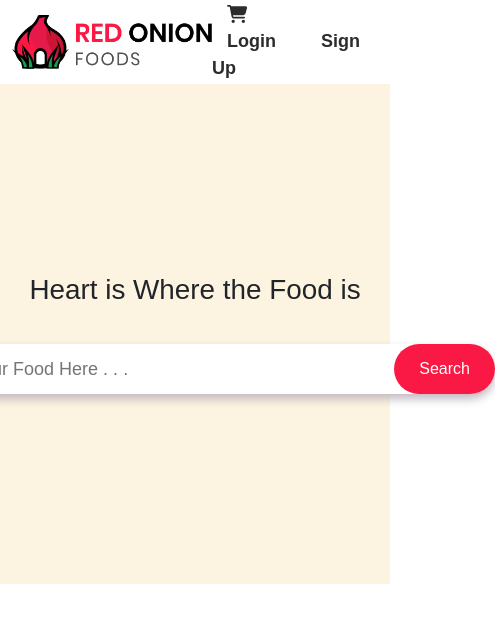
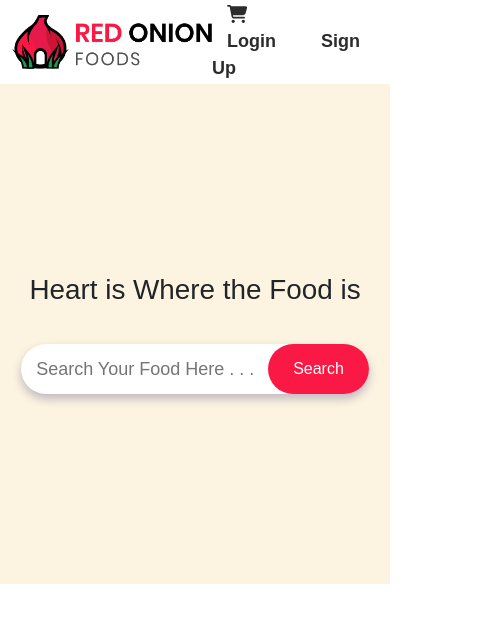
Before and after one commit to shafik720/Red-onion-restaurant, a React (Create React App) app: page / in a window 390 px wide. Shown: the top 622 px of the page, 495 px wide, since content can reach past the window. Built offline with nearby package versions, Linux system fonts and the light colour scheme; the HTML template or start-up script is replaced by a standard one.

Commit message:
banner done , with responsiveness

```diff
--- a/src/Pages/Home/Banner/Banner.css
+++ b/src/Pages/Home/Banner/Banner.css
@@ -39,3 +39,9 @@
     position: absolute;
     right: 0;
 }
+
+@media only screen and (max-width:768px){
+    .banner-search{
+        width: 95%;
+    }
+}
```
